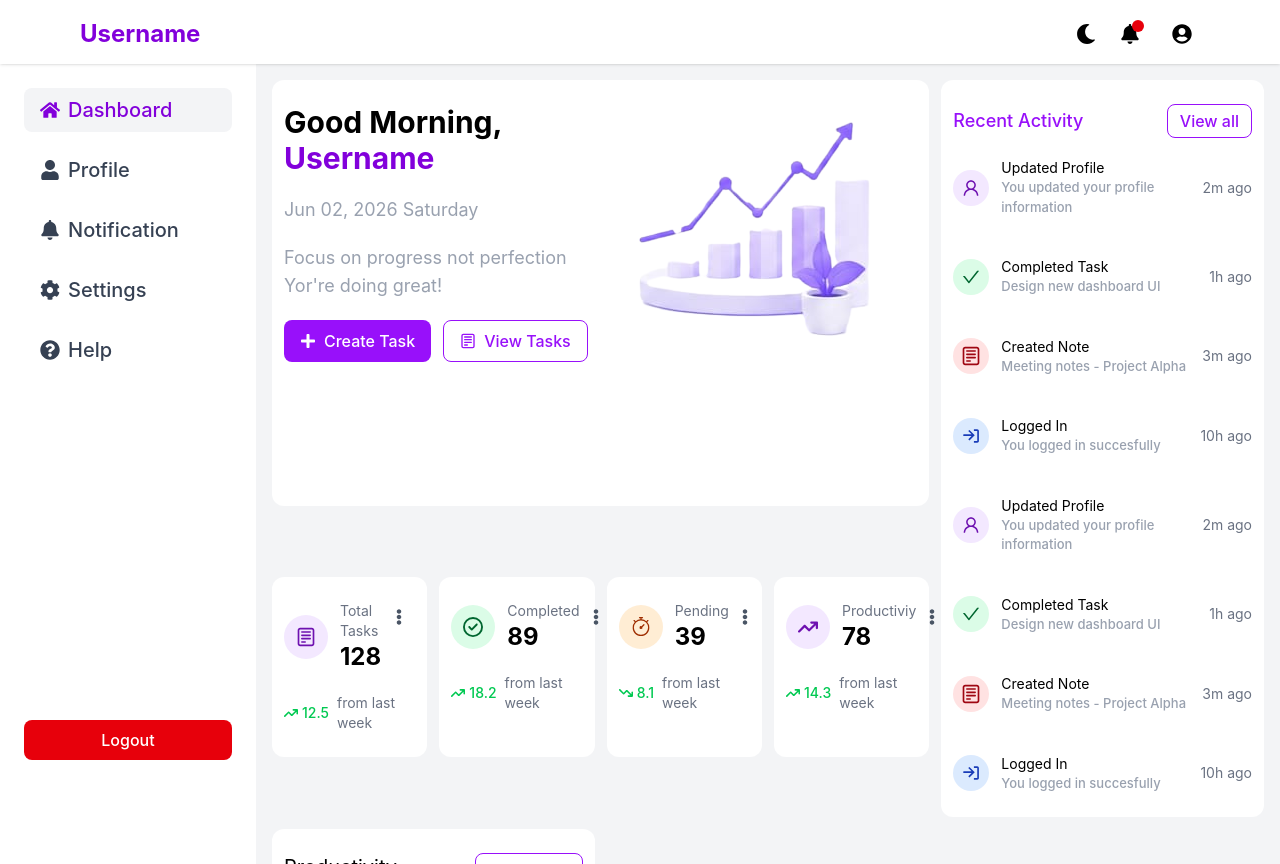
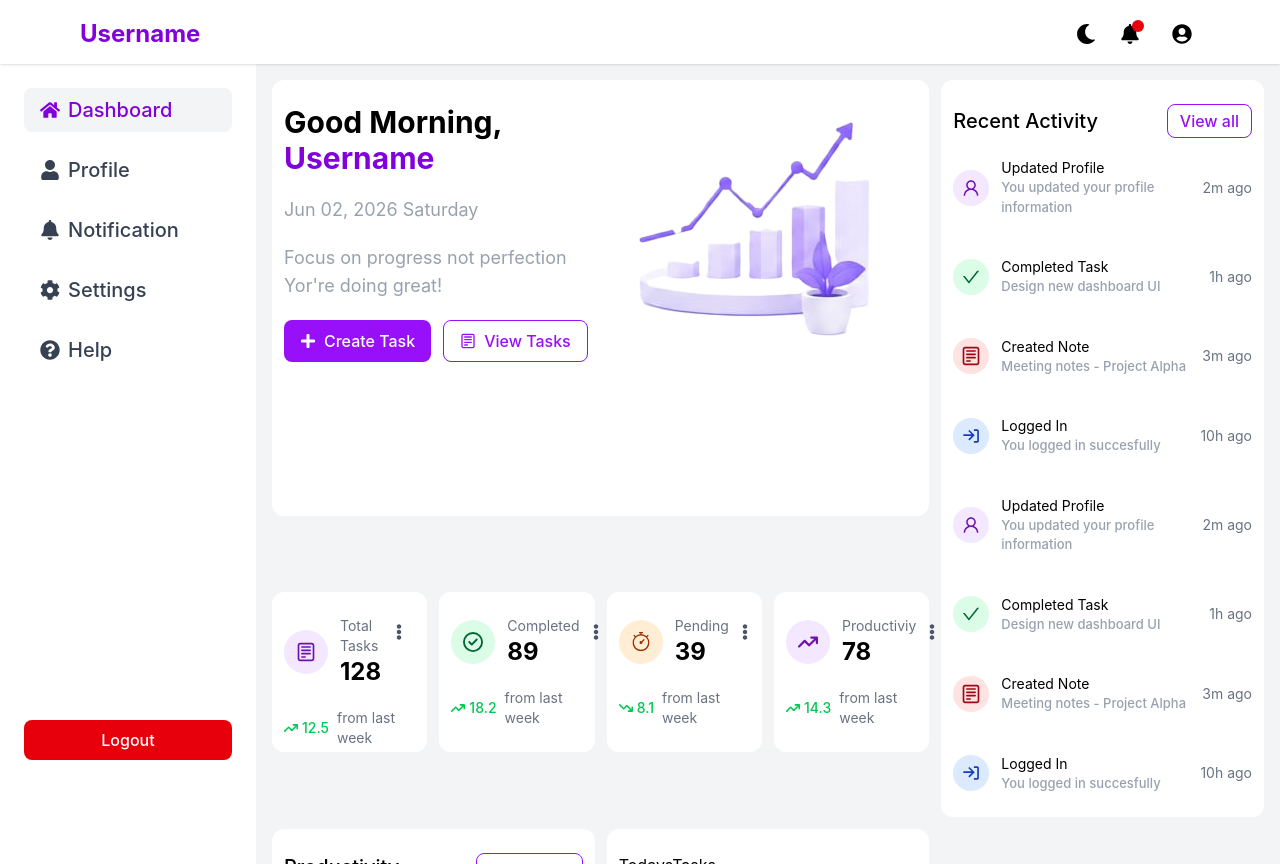
Before and after one commit to AmaanKhanGit/user-dashboard, a React (Vite) app: page / in a window 1280 px wide. Built offline with nearby package versions, Linux system fonts and the light colour scheme.

Commit message:
minimal changes to UI

```diff
--- a/src/Pages/Dashboard/Dashboard.jsx
+++ b/src/Pages/Dashboard/Dashboard.jsx
@@ -3,6 +3,7 @@ import DashboardHero from "./components/DashboardHero";
 import ProductivityGraph from "./components/ProductivityGraph";
 import RecentActivity from "./components/RecentActivity";
 import StatusCards from "./components/StatusCards";
+import TodaysTasks from "./components/TodaysTasks";
 
 const Dashboard = () => {
   return (
@@ -11,6 +12,7 @@ const Dashboard = () => {
       <RecentActivity className="row-span-2" />
       <StatusCards className="col-span-2" />
       <ProductivityGraph />
+      <TodaysTasks />
     </DashboardLayout>
   );
 };
--- a/src/Pages/Dashboard/components/Card.jsx
+++ b/src/Pages/Dashboard/components/Card.jsx
@@ -5,7 +5,7 @@ const Card = ({ card }) => {
   const TrendIcon = card.arrowIcon;
 
   return (
-    <div className="sections h-45 w-full">
+    <div className="sections h-40 w-full">
       {/* Top */}
       <div className="flex items-start justify-between">
         <div className="flex items-center gap-3">
--- a/src/Pages/Dashboard/components/ProductivityGraph.jsx
+++ b/src/Pages/Dashboard/components/ProductivityGraph.jsx
@@ -4,7 +4,7 @@ const ProductivityGraph = () => {
   return (
     <section className="sections">
       <div className="flex justify-between">
-        <h2 className="text-xl">Productivity Overview</h2>
+        <h2 className="section-heading">Productivity Overview</h2>
         <Button className="hollowBtn">This Week </Button>
         {/*thi will be a dropdown*/}
       </div>
--- a/src/Pages/Dashboard/components/RecentActivity.jsx
+++ b/src/Pages/Dashboard/components/RecentActivity.jsx
@@ -2,7 +2,7 @@ import Button from "../../../components/Layout/Button";
 import { CgLogIn, CgNotes } from "react-icons/cg";
 import { AiOutlineCheck, AiOutlineUser } from "react-icons/ai";
 const RecentActivity = ({ className }) => {
-   const variants = {
+  const variants = {
     purpleVar: "bg-purple-100 text-purple-800",
     greenVar: "bg-green-100 text-green-800",
     redVar: "bg-red-100 text-red-800",
@@ -71,7 +71,7 @@ const RecentActivity = ({ className }) => {
   return (
     <section className={`sections flex flex-col gap-5 ${className}`}>
       <div className="flex items-center justify-between">
-        <h3 className="text-lg font-medium text-purple-600">Recent Activity</h3>
+        <h3 className="section-heading">Recent Activity</h3>
         <Button className="hollowBtn px-3 py-1">View all</Button>
       </div>
       <div className="flex flex-col gap-10">
--- /dev/null
+++ b/src/Pages/Dashboard/components/TodaysTasks.jsx
@@ -0,0 +1,7 @@
+import Button from "../../../components/Layout/Button";
+
+const TodaysTasks = () => {
+  return <section className="sections ">TodaysTasks</section>;
+};
+
+export default TodaysTasks;
--- a/src/index.css
+++ b/src/index.css
@@ -26,4 +26,8 @@ body,
   .sections {
     @apply rounded-xl bg-white px-3 py-6;
   }
+
+  .section-heading{
+    @apply text-xl font-medium
+  }
 }
```
